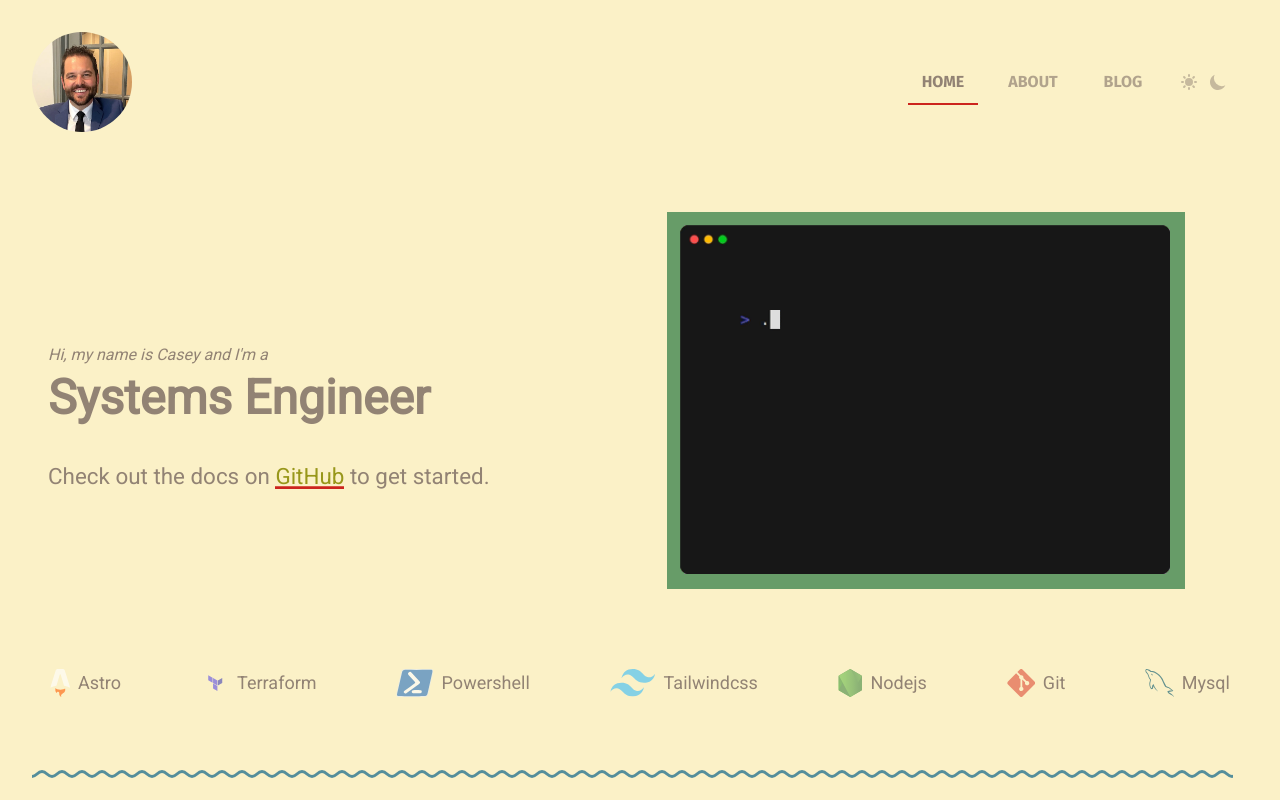
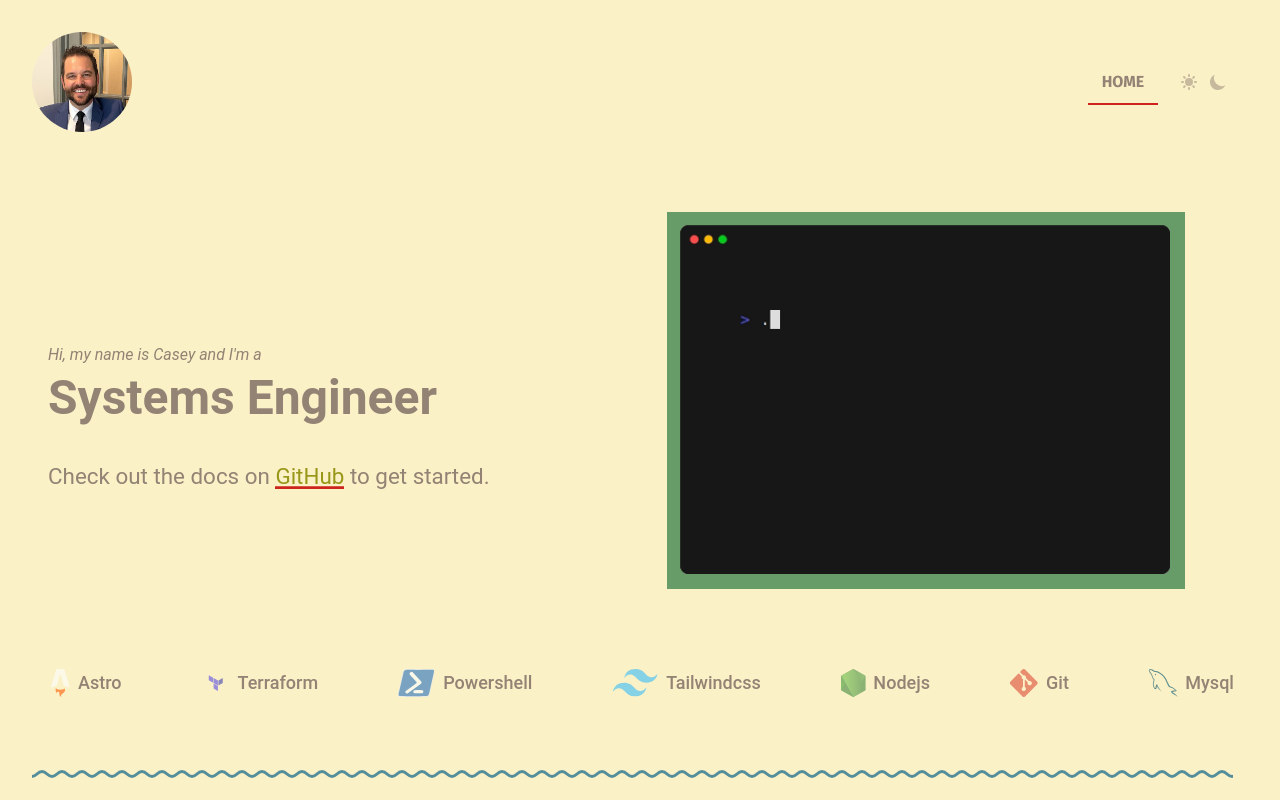
Before and after one commit to caseyjdavis/caseyjdavis, an Astro site: page / in a window 1280 px wide. Shown: the top 800 px of the page. Built offline with nearby package versions, Linux system fonts and the light colour scheme; Astro itself is replaced by a stand-in of ours.

Commit message:
updated nav

```diff
--- a/src/components/Nav.astro
+++ b/src/components/Nav.astro
@@ -64,8 +64,8 @@ const { current = '' } = Astro.props;
 
 <nav>
   <a class={current === "" ? "selected" : ""} href='/'>home</a>
-  <a class={current === "about" ? "selected" : ""} href='about'>about</a>
-  <a class={current === "blog" ? "selected" : ""} href='blog'>blog</a>
+  <!--<a class={current === "about" ? "selected" : ""} href='about'>about</a>
+  <a class={current === "blog" ? "selected" : ""} href='blog'>blog</a> -->
   <div class="theme-toggle-container">
     <ThemeToggleButton client:load />
   </div>
--- a/src/layouts/BaseLayout.astro
+++ b/src/layouts/BaseLayout.astro
@@ -2,7 +2,7 @@
 import BaseHead from '../components/BaseHead.astro';
 import Header from '../components/Header.astro';
 import Footer from '../components/Footer.astro';
-import '@fontsource/roboto';
+import '@fontsource/roboto-condensed';
 
 export interface Props {
   title: string;
```
